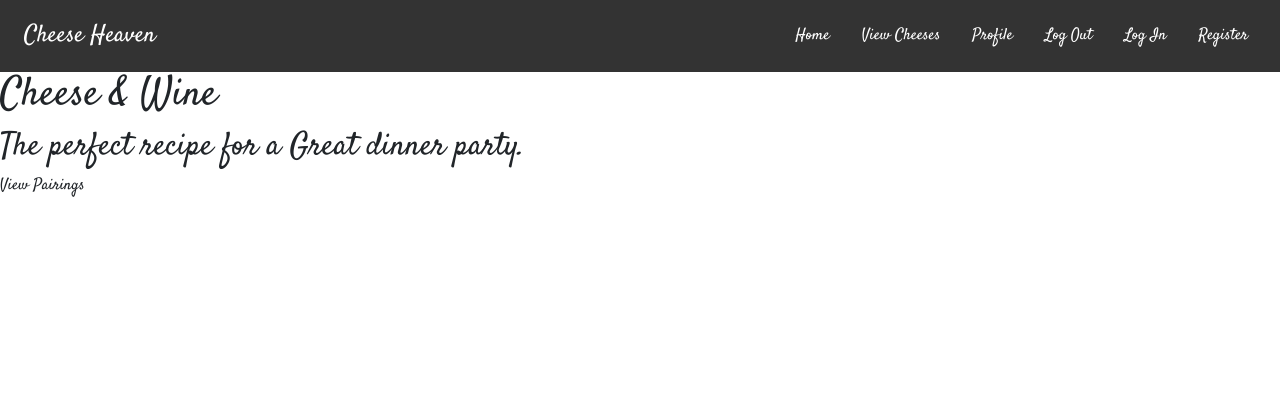
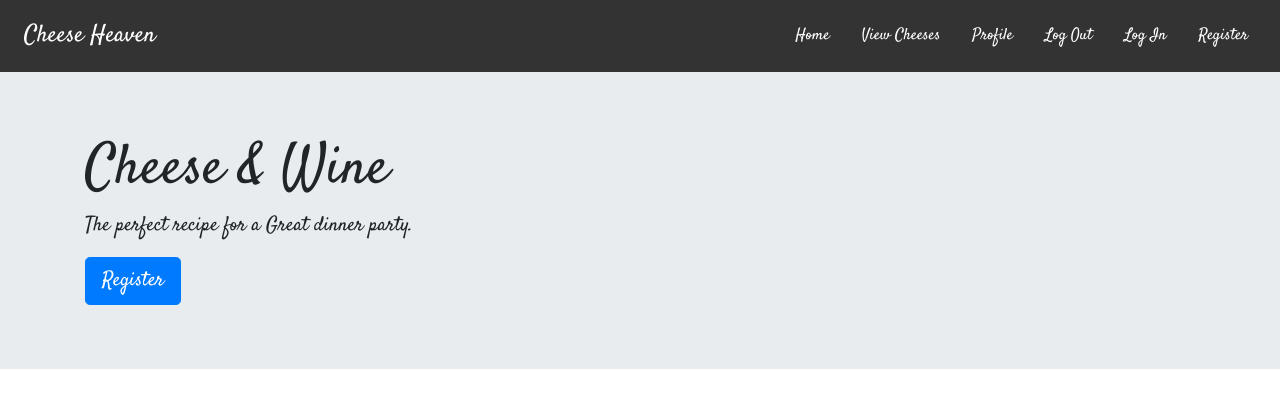
Before and after one commit to Code-Institute-Submissions/milestone-68, a Flask app: page / in a window 1280 px wide. Shown: the top 408 px of the page. Run offline with Flask 2, Linux system fonts and the light colour scheme; data that the repository does not hold is empty; some libraries are stand-ins or nearby versions.

Commit message:
inserted base jumbotron

```diff
--- a/templates/index.html
+++ b/templates/index.html
@@ -1,13 +1,13 @@
 {% extends "base.html" %}
 {% block content %}
 
-<!-- Page Content -->
-<div id="header">
-  <div class="title">
-    <h1>Cheese & Wine</h1>
-    <h2>The perfect recipe for a Great dinner party.</h2>
-    <a class="waves-effect waves-light btn-large">View Pairings</a>
- </div>
+<!-- Jumbotron -->
+<div class="jumbotron jumbotron-fluid">
+  <div class="container">
+    <h1 class="display-4">Cheese & Wine</h1>
+    <p class="lead">The perfect recipe for a Great dinner party.</p>
+    <a class="btn btn-primary btn-lg" href="#" role="button">Register</a>
+  </div>
 </div>
 
 {% endblock %}
```
Also changed, not shown: static/img/hero-image.jpg (added).
